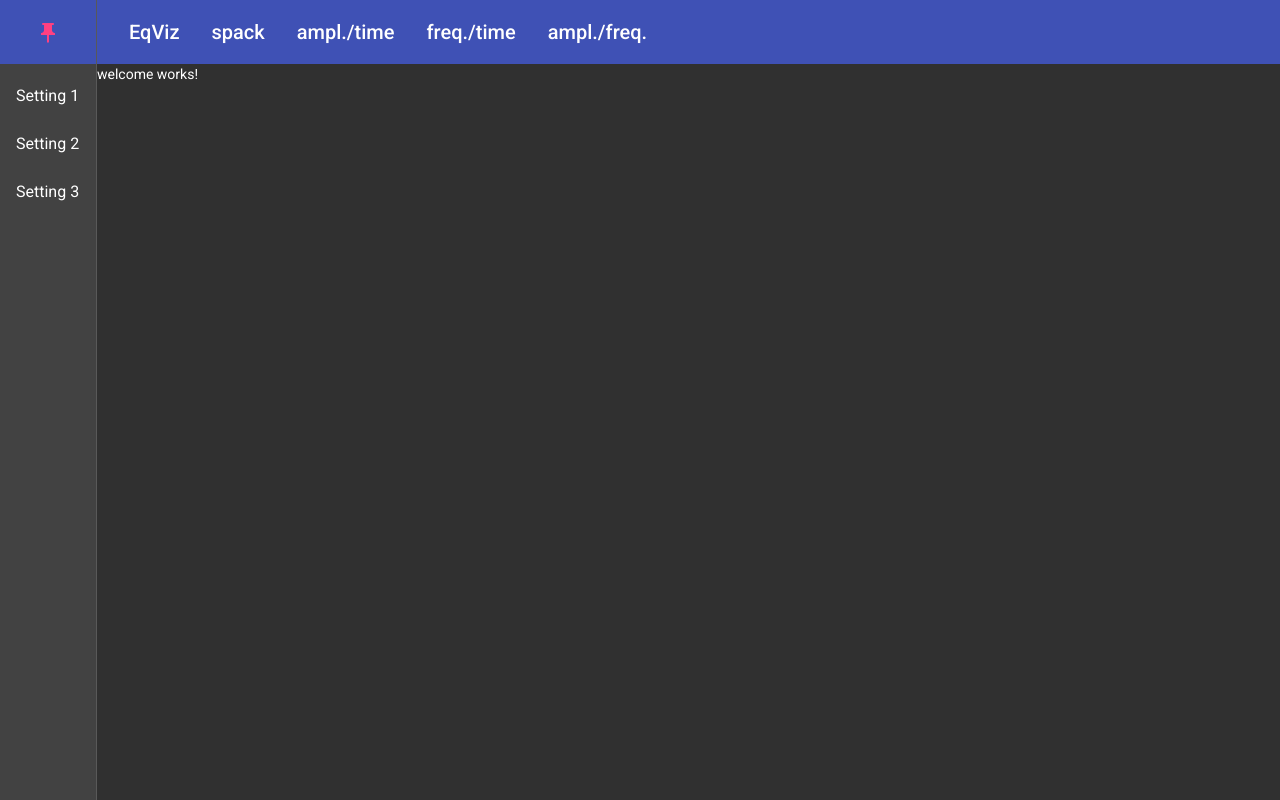
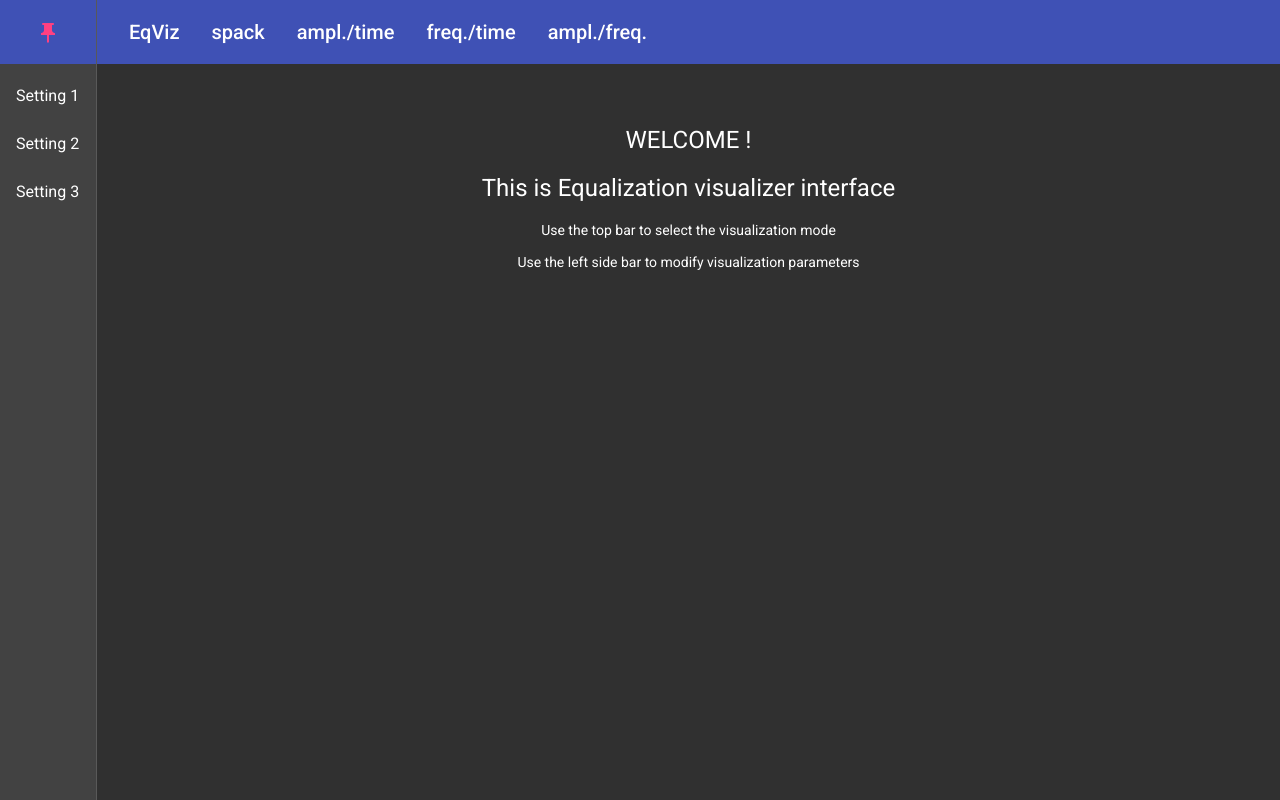
Before and after one commit to jean-tissot/EqViz, an Angular app in the folder eqviz-client/: page / in a window 1280 px wide. Built offline with nearby package versions, Linux system fonts and the light colour scheme.

Commit message:
Update welcome component

```diff
--- a/eqviz-client/src/app/components/welcome/welcome.component.html
+++ b/eqviz-client/src/app/components/welcome/welcome.component.html
@@ -1 +1,7 @@
-<p>welcome works!</p>
+<div class="container">
+<br><br><br>
+<h1>WELCOME !</h1>
+<h1>This is Equalization visualizer interface</h1>
+<p>Use the top bar to select the visualization mode</p>
+<p>Use the left side bar to modify visualization parameters</p>
+</div>
--- a/eqviz-client/src/styles.scss
+++ b/eqviz-client/src/styles.scss
@@ -1,3 +1,5 @@
+$margin-ratio: 5%;
+
 // Custom Theming for Angular Material
 // For more information: https://material.angular.io/guide/theming
 @use "@angular/material" as mat;
@@ -46,3 +48,10 @@ body {
   margin: 0;
   font-family: Roboto, "Helvetica Neue", sans-serif;
 }
+
+.container {
+  margin-left: $margin-ratio;
+  width: 100% - 2 * $margin-ratio;
+  margin-right: $margin-ratio;
+  text-align: center;
+}
```
